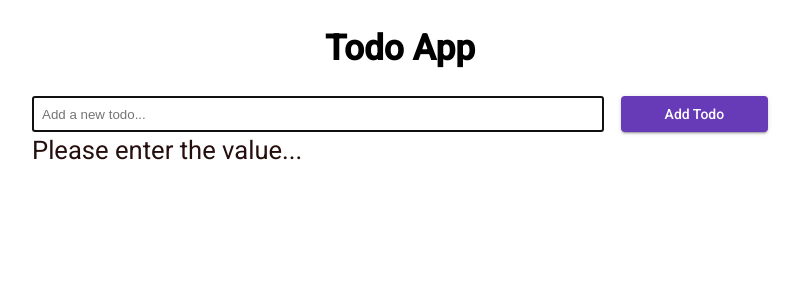
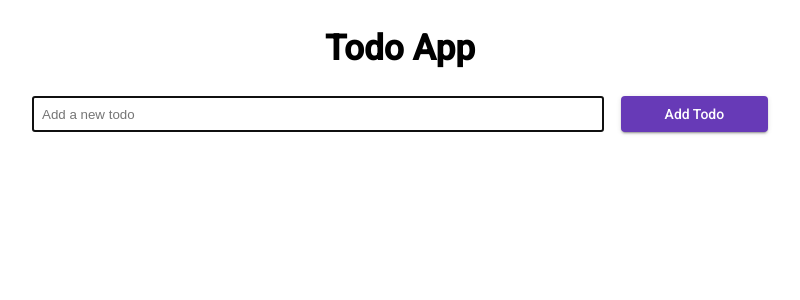
Before and after one commit to anyariazantceva/angular-todo-app, an Angular app: page / in a window 1280 px wide. Shown: the top 300 px of the page, without its empty margins (240-1040 px from the left). Built offline with nearby package versions, Linux system fonts and the light colour scheme.

Commit message:
Fixed header component

```diff
--- a/src/app/todo-list-header/todo-list-header.component.html
+++ b/src/app/todo-list-header/todo-list-header.component.html
@@ -1,10 +1,7 @@
 <div class="todos__header">
   <h1 class="todos__title">Todo App</h1>
     <form class="todos__header-action form" (submit)="addTodo()">
-        <input ng-required="Please enter the value" class="todos__header-control new-todo" [(ngModel)]="newTodo.title" [ngModelOptions]="{standalone: true}" placeholder="Add a new todo..." type="text" autofocus="" required>
+        <input ng-required="Please enter the value" class="todos__header-control new-todo" [(ngModel)]="newTodo.title" [ngModelOptions]="{standalone: true}" placeholder="Add a new todo" type="text" autofocus="" required>
         <button mat-raised-button color="primary" class="todos__header-btn" (submit)="addTodo()">Add Todo</button>
     </form>
-  <div *ngIf="newTodo.title === ''"
-       class="alert alert-danger"> Please enter the value...
-  </div>
 </div>
```
